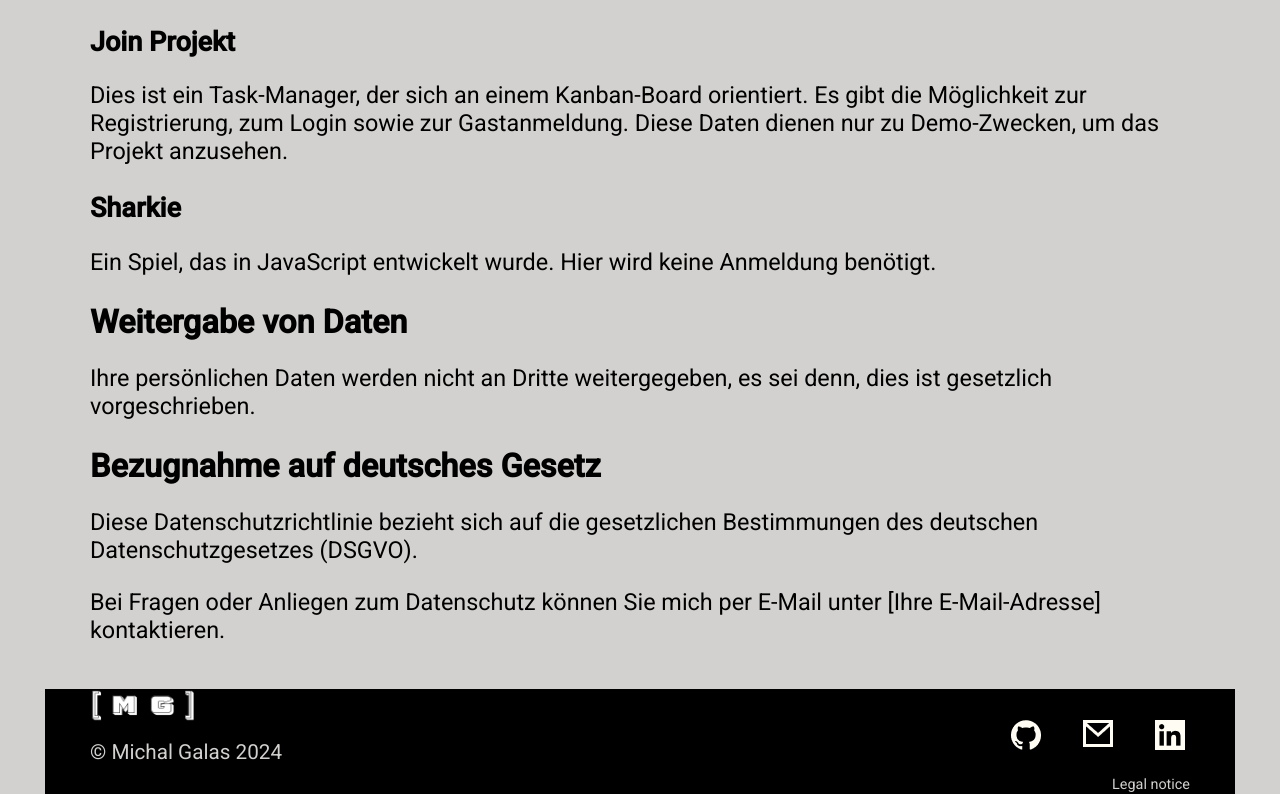
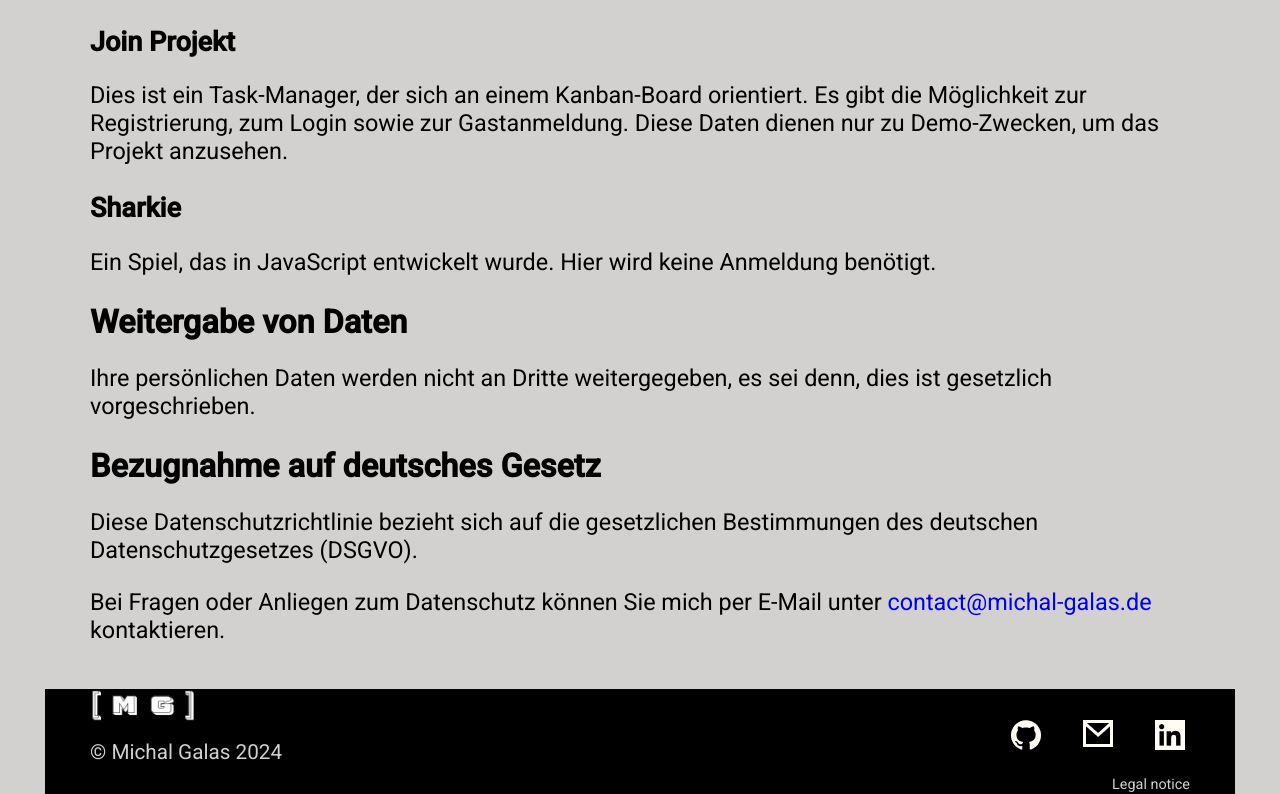
Before and after one commit to GalasMichal/Portfolio, an Angular app: page /privacy-policy in a window 1280 px wide. Shown: the part 766-1560 px from the top of the page. Built offline with nearby package versions, Linux system fonts and the light colour scheme.

Commit message:
added new photo

```diff
--- a/src/app/privacy-policy/privacy-policy.component.html
+++ b/src/app/privacy-policy/privacy-policy.component.html
@@ -33,6 +33,6 @@
     <p>Diese Datenschutzrichtlinie bezieht sich auf die gesetzlichen Bestimmungen des deutschen Datenschutzgesetzes
         (DSGVO).</p>
 
-    <p>Bei Fragen oder Anliegen zum Datenschutz können Sie mich per E-Mail unter [Ihre E-Mail-Adresse] kontaktieren.</p>
+    <p>Bei Fragen oder Anliegen zum Datenschutz können Sie mich per E-Mail unter <a href="mailto:contact@michal-galas.de"> contact&#64;michal-galas.de</a> kontaktieren.</p>
 
 </section>
--- a/src/app/shared/components/footer/footer.component.scss
+++ b/src/app/shared/components/footer/footer.component.scss
@@ -14,6 +14,7 @@ section {
     max-width: 1440rem;
     flex-direction: column;
     padding-bottom: 10rem;
+    padding-top: 20rem;
 }
 
 .copy-right {
```
